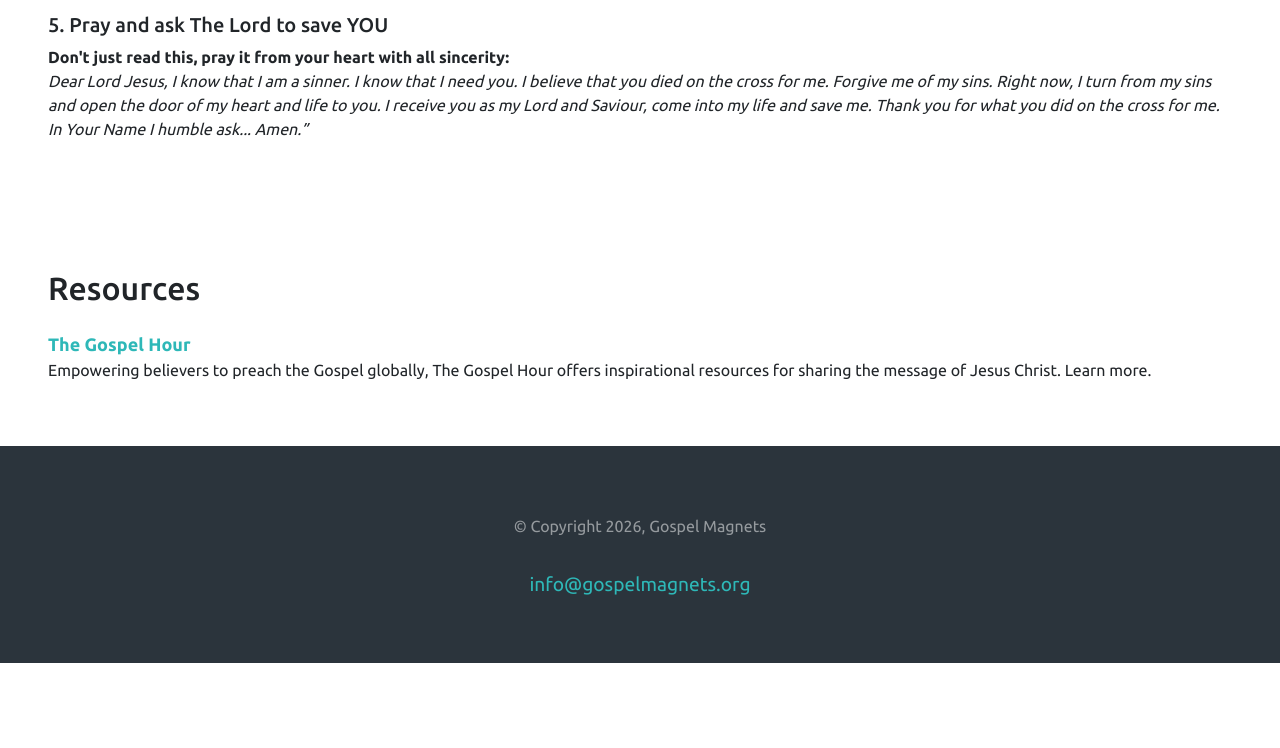
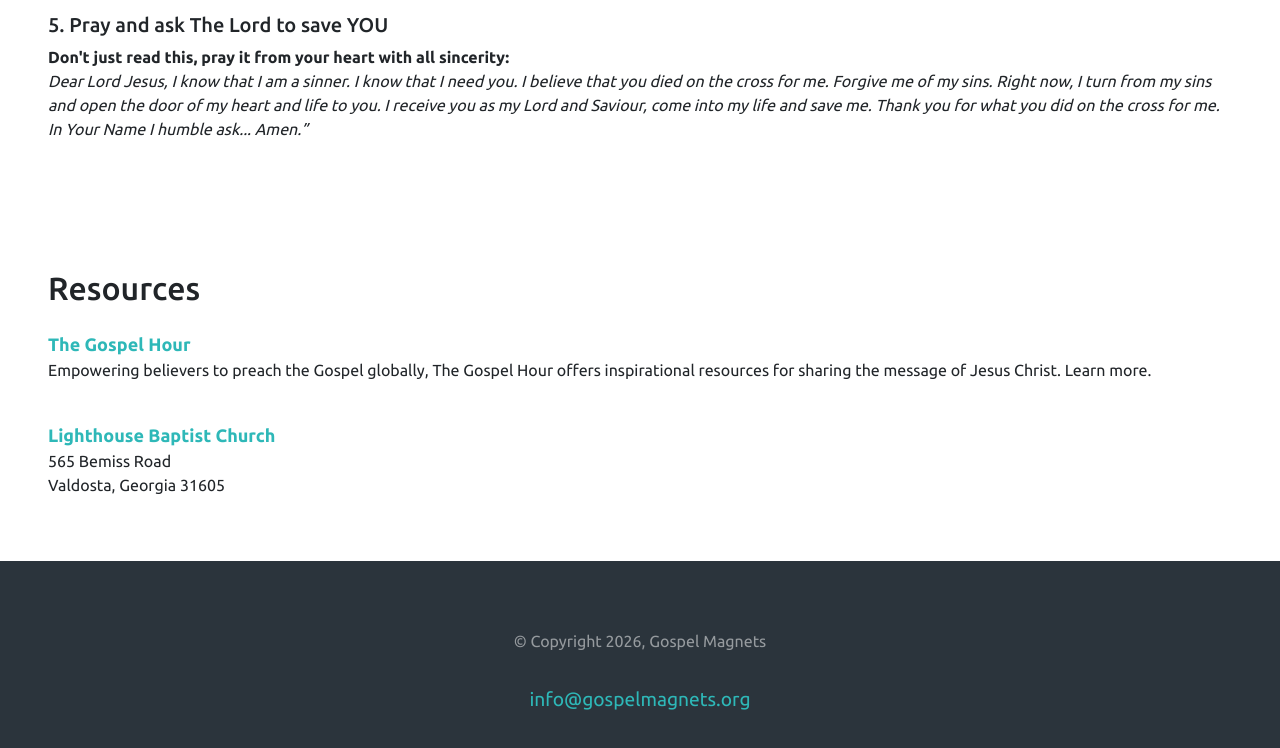
Before and after one commit to jonstrouse/gospelmagnets.org, a plain HTML site: page index.html in a window 1280 px wide. Shown: the part 1049-1797 px from the top of the page. Before the commit the page ends 1712 px from the top, so only its background shows below. Drawn offline with nearby package versions, Linux system fonts and the light colour scheme.

Commit message:
Adding link to Lighthouse Baptist Church

```diff
--- a/index.html
+++ b/index.html
@@ -89,6 +89,8 @@
           <br>
           <p><a style="font-weight: 700; font-size: large; color: #2eb8b8;" target="_blank" href="https://thegospelhour.org">The Gospel Hour</a><br>
           Empowering believers to preach the Gospel globally, The Gospel Hour offers inspirational resources for sharing the message of Jesus Christ. Learn more.</p>
+          <br><p><a style="font-weight: 700; font-size: large; color: #2eb8b8;" target="_blank" href="https://www.lbcministry.org">Lighthouse Baptist Church</a><br>
+            565 Bemiss Road<br>Valdosta, Georgia 31605</p>
 
 
       </div><!-- /resources -->
```
